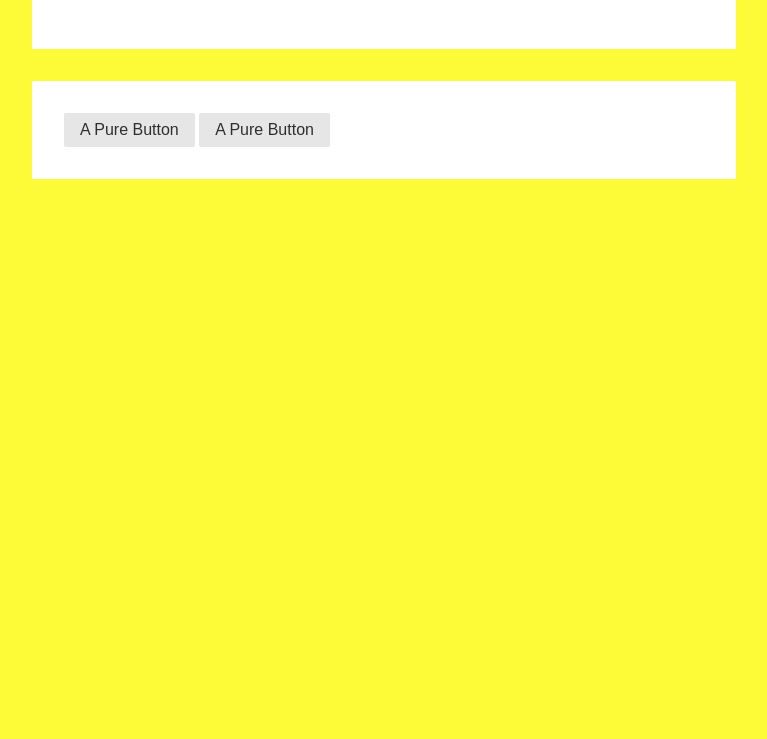
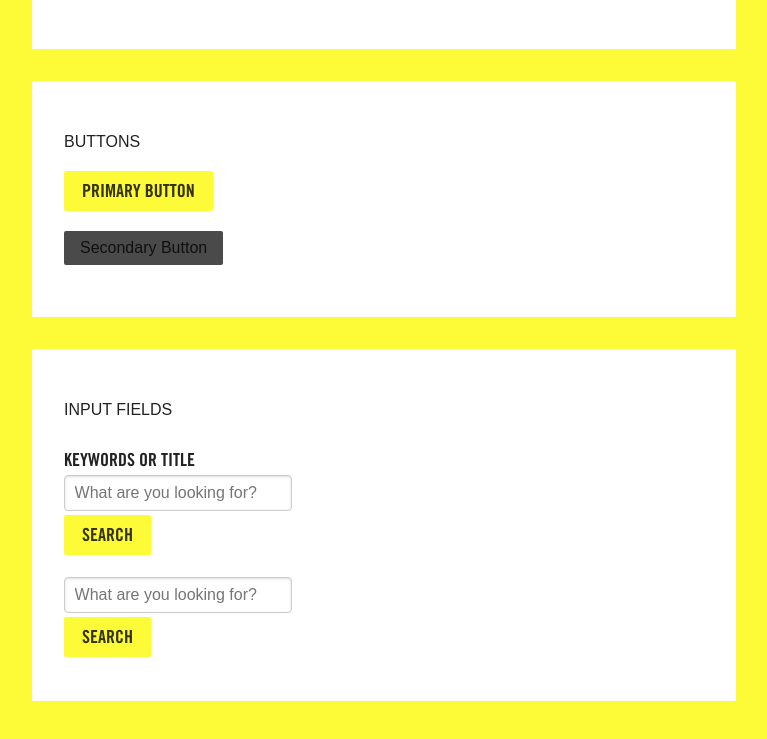
Before and after one commit to diancat/pcdd-0315-sp21, a website built with Parcel: page index.html in a window 1280 px wide. Shown: the part 2333-3072 px from the top of the page, without its empty margins (416-1183 px from the left). Before the commit the page ends 2624 px from the top, so only its background shows below. Built offline with nearby package versions, Linux system fonts and the light colour scheme; a small style sheet from the web is missing; files whose address does not match are found by name; a web font is replaced by a local one.

Commit message:
Added Button and Input Fields

```diff
--- a/index.html
+++ b/index.html
@@ -71,8 +71,24 @@
             <div class="primary-hue color-accent-color-200"><div>Accent Color 200</div><div>#FFEEAC<br></div></div></p>
         </section>
         <section class="section">
-          <a class="pure-button" href="#">A Pure Button</a>
-<button class="pure-button">A Pure Button</button>
+          <p class="section-label">Buttons</p>
+          <p><a class="pure-button color-brand-color tag" href="#">Primary Button</a></p>
+          <p><a class="pure-button color-neutral-color-400 tag-light" href="#">Secondary Button</a></p>
+        </section>
+        <section class="section">
+          <p class="section-label">Input Fields</p>
+          <form class="pure-form pure-form-stacked">
+            <fieldset>
+                <label for="stacked-email" class="tag">Keywords or title</label>
+                <input type="email" id="stacked-email" placeholder="What are you looking for?"/>
+                <button type="submit" class="pure-button color-brand-color tag">Search</button>
+            </fieldset>
+          <form class="pure-form">
+            <fieldset>
+                <input type="email" id="stacked-email" placeholder="What are you looking for?"/>
+                <button type="submit" class="pure-button color-brand-color tag">Search</button>
+            </fieldset>
+        </form>
         </section>
       </div>
     </div>
```
